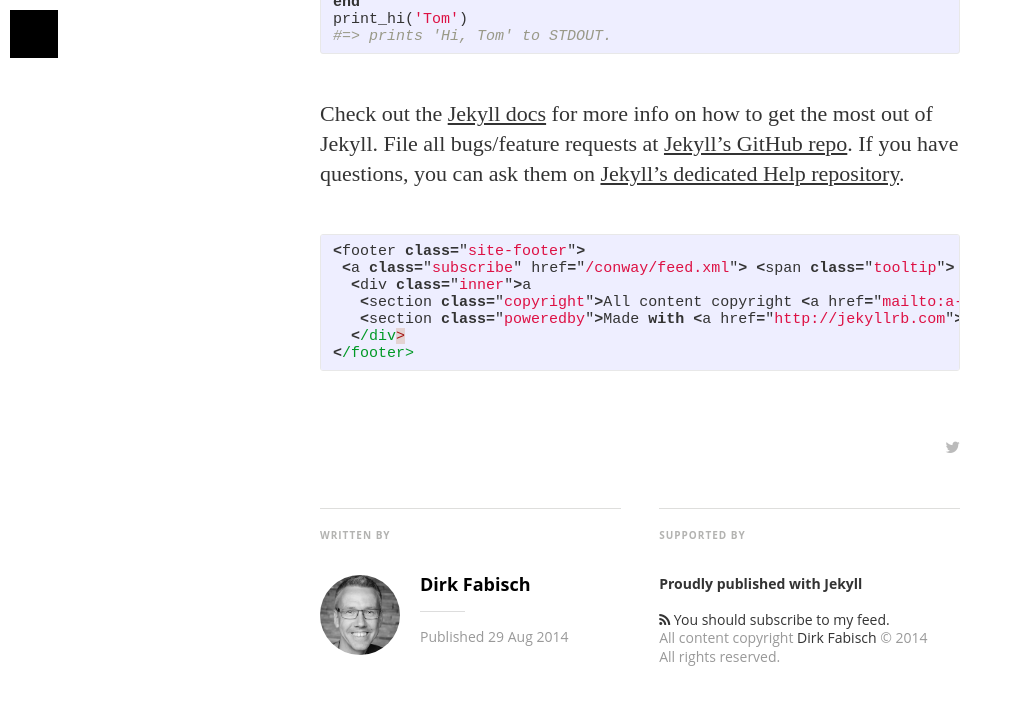
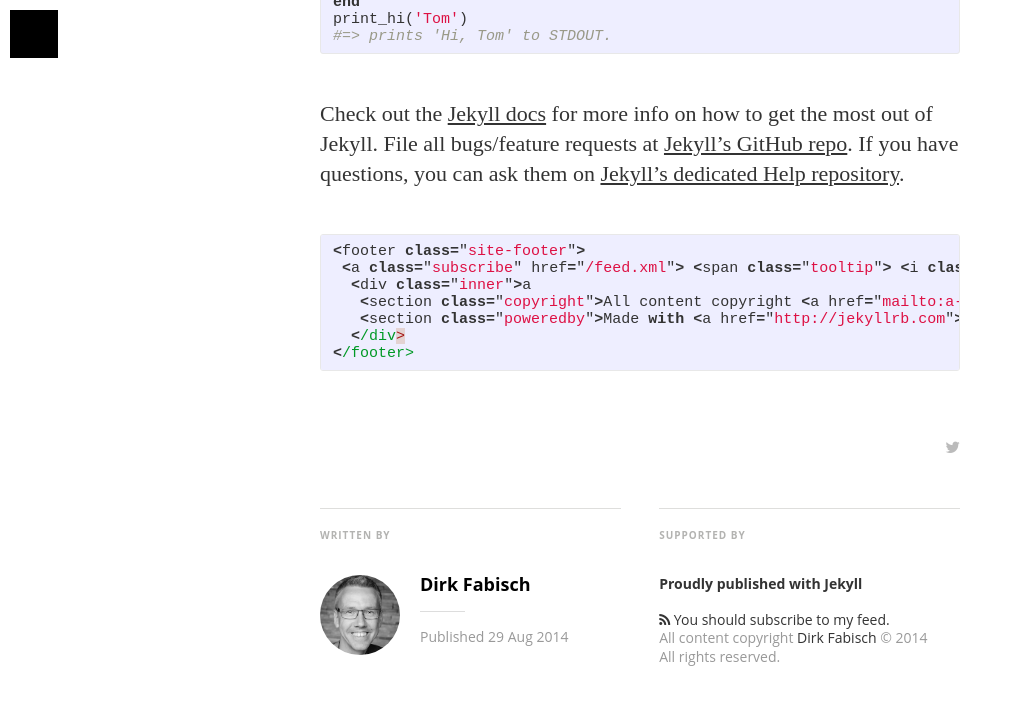
Before and after one commit to marshallshen/conway, a Jekyll site: the page built from _posts/2014-08-29-welcome-to-jekyll.markdown, in a window 1280 px wide and 900 px high, scrolled down 1414 px, cut to the strip 0-752 px from the top of the window. Shown: the top 705 px of the strip, without its empty margins (0-1013 px from the left). Built offline with Jekyll 4.4.1, drawn with Linux system fonts in a browser that asks for light colours; nearby versions of some CDN libraries; some web fonts are replaced; Markdown is read by kramdown in place of the engine named in the settings.

Commit message:
correct base url

```diff
--- a/_config.yml
+++ b/_config.yml
@@ -20,7 +20,7 @@
 paginate:	5
 
 url: "http://marshallshen.github.io/conway"
-baseurl: "/conway"
+baseurl: ""
 
 # social icons and sharing options
 social:
```
